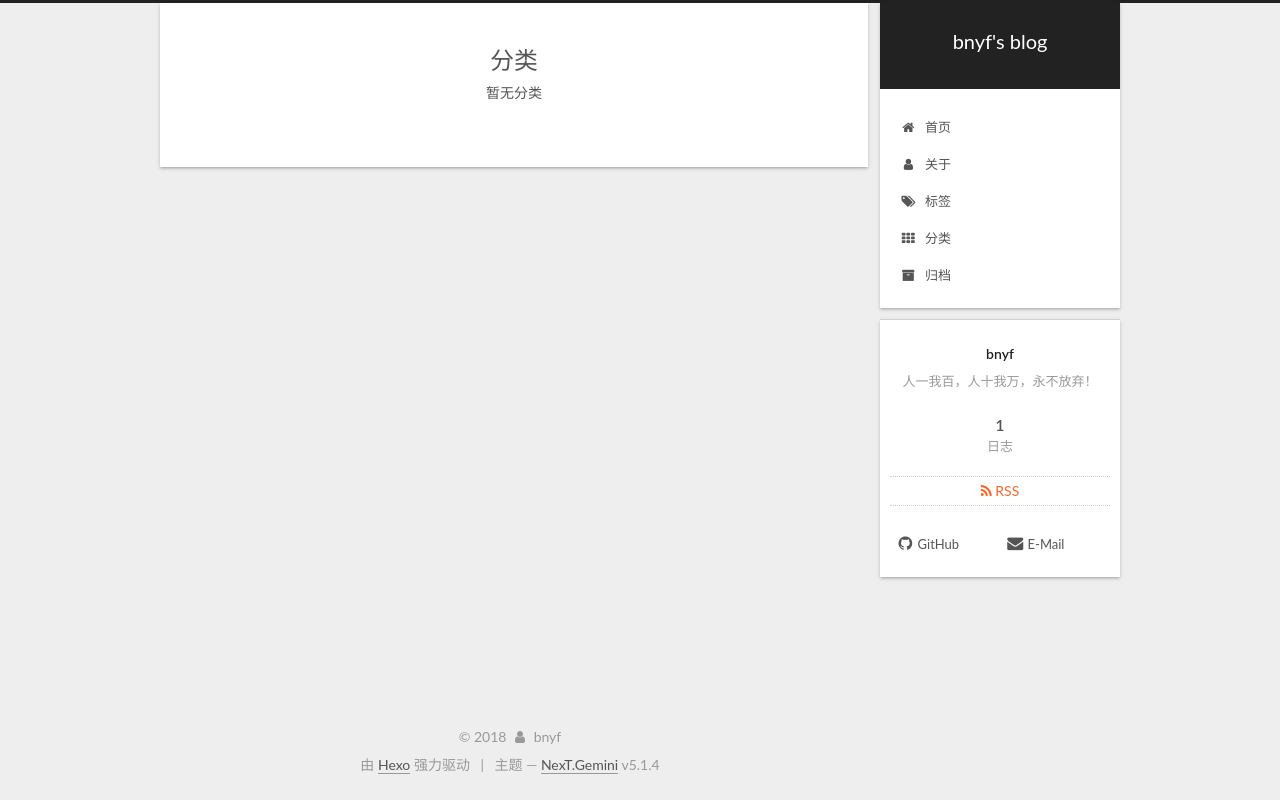
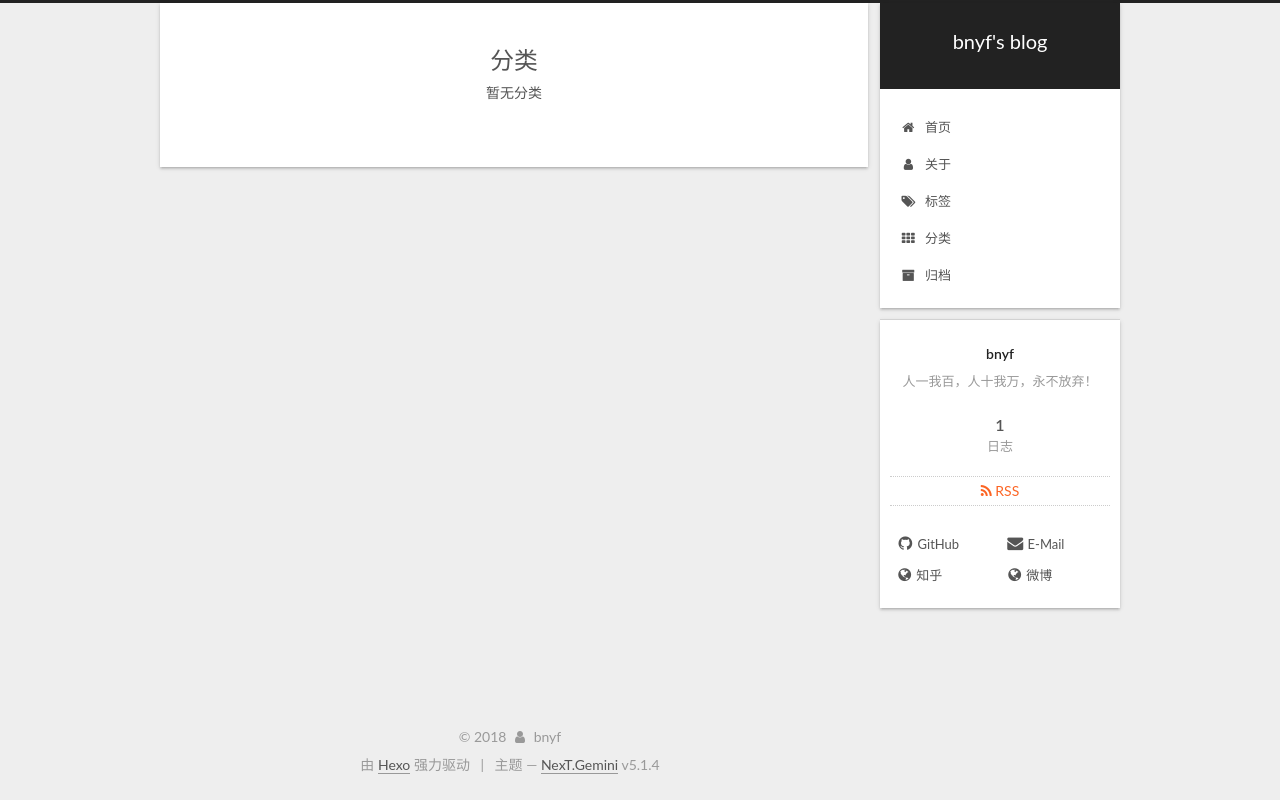
Before and after one commit to bnyf/bnyf.github.io, a plain HTML site: page categories/index.html in a window 1280 px wide. Drawn offline with Linux system fonts and the light colour scheme.

Commit message:
Site updated: 2018-06-05 20:34:48

```diff
--- a/categories/index.html
+++ b/categories/index.html
@@ -69,6 +69,8 @@
 
 
   <meta name="keywords" content="Hexo, NexT" />
+
+
 
 
 
@@ -370,6 +372,18 @@
                         <i class="fa fa-fw fa-envelope"></i>E-Mail</a>
                   </span>
 
+                  <span class="links-of-author-item">
+                    <a href="https://www.zhihu.com/people/bnyf" target="_blank" title="知乎">
+
+                        <i class="fa fa-fw fa-globe"></i>知乎</a>
+                  </span>
+
+                  <span class="links-of-author-item">
+                    <a href="https://weibo.com/Cocout" target="_blank" title="微博">
+
+                        <i class="fa fa-fw fa-globe"></i>微博</a>
+                  </span>
+
             </div>
 
 
--- a/css/main.css
+++ b/css/main.css
@@ -1823,7 +1823,7 @@ pre .javascript .function {
   width: 4px;
   height: 4px;
   border-radius: 50%;
-  background: #9ca3ff;
+  background: #69c4bb;
 }
 .links-of-blogroll {
   font-size: 13px;
```
Also changed, not shown: 2018/06/03/hello-world/index.html (+12 -0 lines), archives/2018/06/index.html (+12 -0 lines), archives/2018/index.html (+12 -0 lines), archives/index.html (+12 -0 lines), index.html (+12 -0 lines), tags/index.html (+12 -2 lines).
